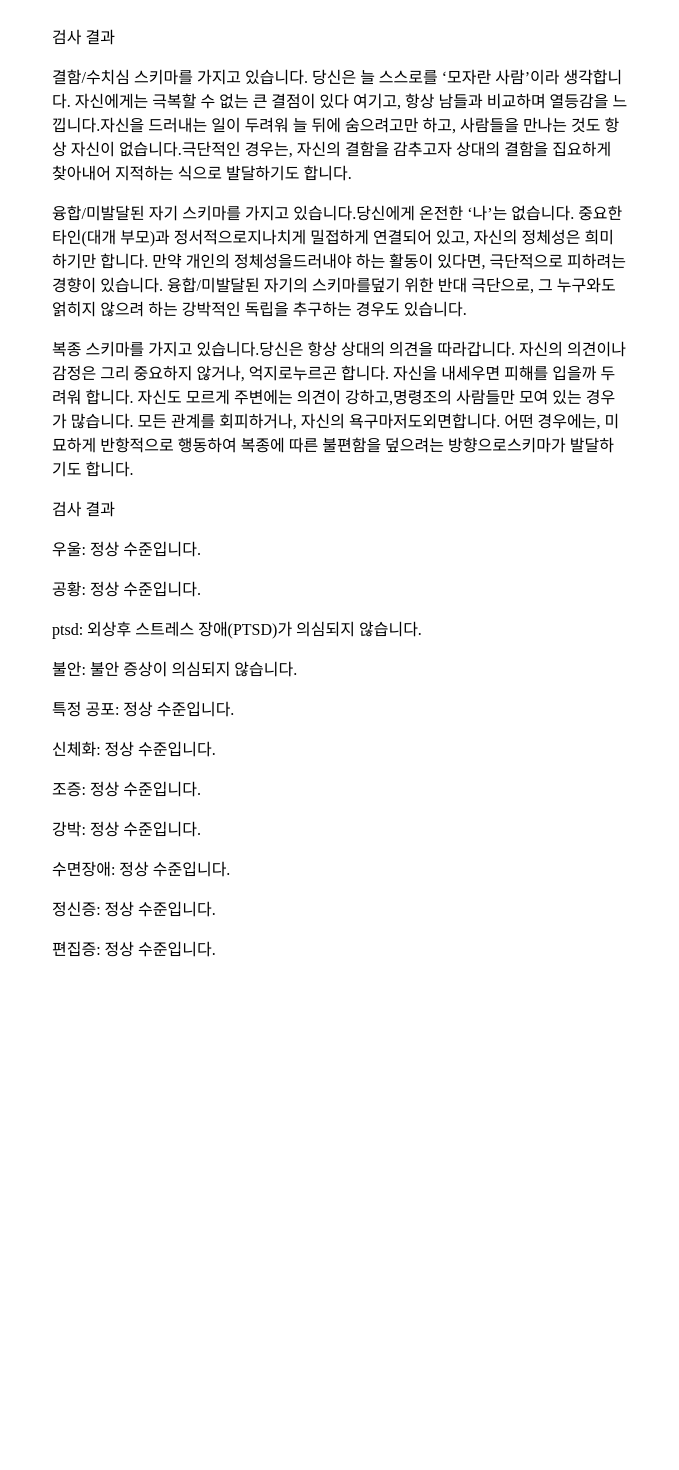
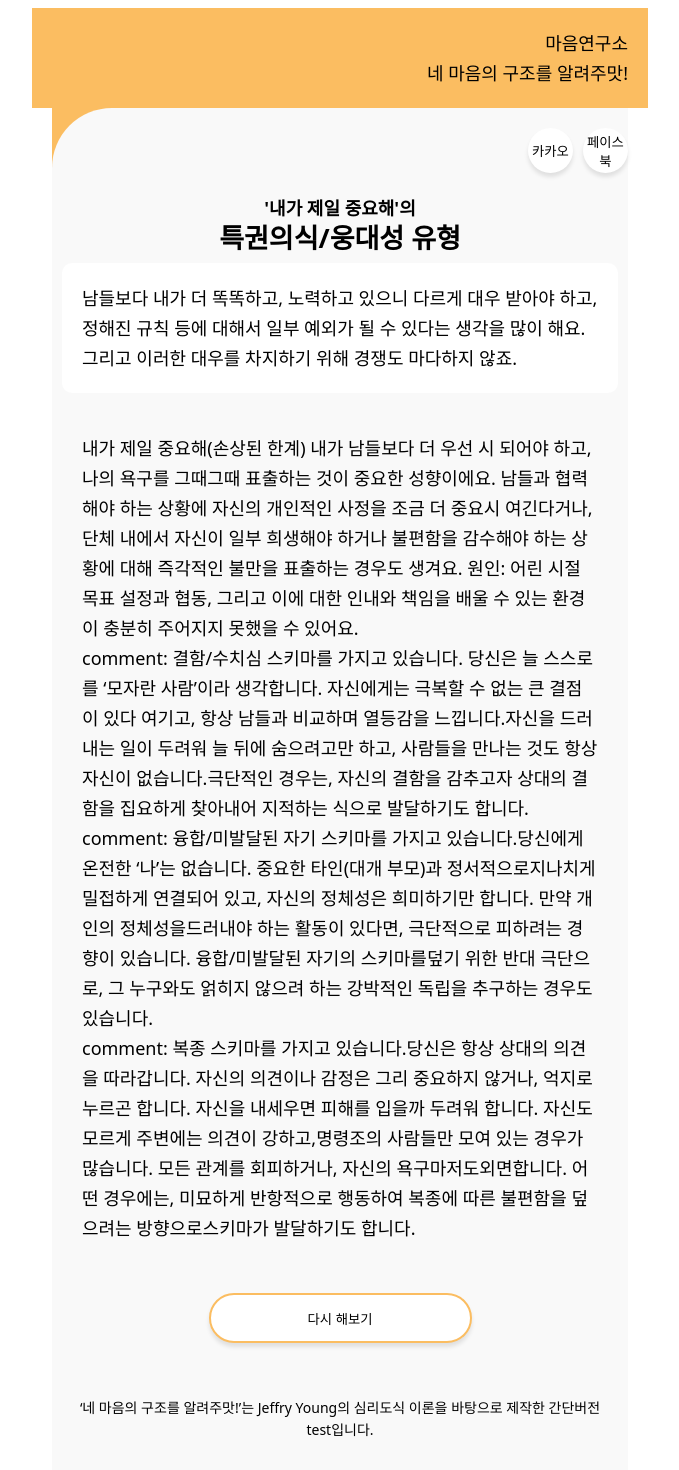
Before and after one commit to vyekahs/mhsq_min, a SvelteKit app: page /result in a window 1280 px wide. Shown: the top 1470 px of the page, without its empty margins (300-979 px from the left). Before the commit the page ends 984 px from the top, so only its background shows below. Built offline with nearby package versions, Linux system fonts and the light colour scheme.

Commit message:
feat: add page

```diff
--- /dev/null
+++ b/src/component/bottom_discription/bottom_discription.svelte
@@ -0,0 +1,14 @@
+<div>
+    <p class="testDiscription">‘네 마음의 구조를 알려주맛!’는 Jeffry Young의 심리도식 이론을 바탕으로 제작한 간단버전 test입니다. </p>
+</div>
+<style scoped>
+    .testDiscription {
+        font-family: Noto Sans;
+        font-size: 14px;
+        font-weight: 400;
+        line-height: 22px;
+        letter-spacing: 0em;
+        text-align: center;
+        padding: 20px;
+    }
+</style>
--- a/src/routes/+layout.svelte
+++ b/src/routes/+layout.svelte
@@ -9,6 +9,6 @@
     display: flex;
     flex-direction: column;
     align-items: center;
-    justify-content: center;
+    /* justify-content: center; */
   }
 </style>
--- a/src/routes/+page.svelte
+++ b/src/routes/+page.svelte
@@ -1,34 +1,117 @@
+<script>
+  import BottomDiscription from "../component/bottom_discription/bottom_discription.svelte";
+</script>
 
-<div class="main">
-  <h1>검사 시작</h1>
-  <p>검사를 시작하시겠습니까?</p>
-  <p>검사는 약 10분 정도 소요됩니다.</p>
-
-  <a href="/survey" class="start-button">검사 시작하기</a>
-  <p>검사 결과는 <a href="/result">여기</a>에서 확인하실 수 있습니다.</p>
-</div>
+<body class="main">
+  <header>
+    <div>
+      <h4>마음연구소</h4>
+      <h2>네 마음의 구조를 알려주맛!</h2>
+    </div>
+  </header>
+  <section class="aa">
+    <section class="bb">
+      <img src="src/images/mask_group.svg" alt="landing" />
+      <div class="group">
+      <a href="/survey" class="start-button">시작하기</a>
+      <BottomDiscription />
+      <a href="/survey" class="company">마음연구소는?</a>
+    </div>
+    </section>
+  </section>
+</body>
 
 
 <style>
+  * {
+    margin: 0;
+    padding: 0;
+  }
   .main {
+    display: flex;
+    flex-direction: column;
+    height: 100vh;
+  }
+  header {
     display: flex;
     flex-direction: column;
     align-items: center;
     justify-content: center;
-    height: 100vh;
+    width: 100%;
+    height: 40%;
+    background-color: #FBBD61;
+  }
+  header div {
+    display: flex;
+    flex-direction: column;
+    align-items: center;
+    gap: 10px;
+    margin-top: 10%;
+  }
+  section {
+    display: flex;
+    flex-direction: column;
+    align-items: center;
+    justify-content: space-around;
+    width: 100%;
+    height: 100%;
+    background-color: #F9F9F9;
+    border-radius: 60px 0px 0px 0px;
+  }
+  .aa {
+    background-color: #FBBD61;
+    border-radius: 0px 0px 0px 0px;
+  }
+  .bb {
+    margin-bottom: 10px;
+    padding: 20px 0;
+
+  }
+  .bb img {
+    width: 80%;
+    margin: 10px 0;
+  }
+  .group {
+    display: flex;
+    flex-direction: column;
+    align-items: center;
+    justify-content: center;
   }
   .start-button {
-    display: inline-block;
-    padding: 10px 20px;
-    background-color: #007bff;
-    color: white;
+    display: flex;
+    justify-content: center;
+    align-items: center;
+    background-color: #FBBD61;
+    border-radius: 30px;
+    color: black;
+    text-decoration: none;
+    width: 274px;
+    height: 60px;
+    box-shadow: 0px 4px 4px 0px #0000001A;
+    font-family: Noto Sans;
+    font-size: 20px;
+    font-weight: 700;
+    line-height: 27px;
+    letter-spacing: 0em;
     text-align: center;
-    border-radius: 4px;
+
+  }
+  .company {
+    display: flex;
+    justify-content: center;
     text-decoration: none;
-    font-weight: bold;
-  }
+    align-items: center;
+    width: 132px;
+    height: 38px;
+    border-radius: 30px;
+    border: 2px solid #FBBD61;
+    color:  #4A4141;
+    font-family: Noto Sans;
+    font-size: 16px;
+    font-weight: 400;
+    line-height: 22px;
+    letter-spacing: 0em;
+    text-align: center;
 
-  .start-button:hover {
-    background-color: #0056b3;
   }
 </style>
--- a/src/routes/result/+page.svelte
+++ b/src/routes/result/+page.svelte
@@ -1,5 +1,5 @@
 <script>
-  import { goto } from "$app/navigation";
+  import BottomDiscription from "../../component/bottom_discription/bottom_discription.svelte";
   import { answer } from "../store/answer_data";
   import { calculate } from "./schema_calculate";
   import { createComment } from "./schema_comment";
@@ -17,18 +17,134 @@
   const aaa = calculate(aa);
   const comment = createComment(aaa);
 
-  const bb = [1,1,1,1,1,1,1,1,1,1,1,1,1,1,1,1,1,1,1,1,1,1,1,1,1,1,1,1,1,1,1,1,1,1,1,1,1,1,1,1]
-  const bbb = symptomsCalculate(bb, 'male');
-  const comment2 = cutoff(bbb);
+  // const bb = [1,1,1,1,1,1,1,1,1,1,1,1,1,1,1,1,1,1,1,1,1,1,1,1,1,1,1,1,1,1,1,1,1,1,1,1,1,1,1,1]
+  // const bbb = symptomsCalculate(bb, 'male');
+  // const comment2 = cutoff(bbb);
 </script>
+<body>
+  <header>
+    <p>마음연구소</p>
+    <p>네 마음의 구조를 알려주맛!</p>
+  </header>
+<section class="aa">
+  <section>
+  <div class="link">
+    <button> 카카오</button>
+    <button> 페이스북</button>
+  </div>
+  <h4>'내가 제일 중요해'의</h4>
+  <h2>특권의식/웅대성 유형</h2>
+  <div class="main">
+    <p>
+      남들보다 내가 더 똑똑하고, 노력하고 있으니 다르게 대우 받아야 하고, 정해진 규칙 등에 대해서 일부 예외가 될 수 있다는 생각을 많이 해요. 그리고 이러한 대우를 차지하기 위해 경쟁도 마다하지 않죠.
+    </p>
+  </div>
+  <div class="other">
+    내가 제일 중요해(손상된 한계)
+    내가 남들보다 더 우선 시 되어야 하고, 나의 욕구를 그때그때 표출하는 것이 중요한 성향이에요. 남들과 협력해야 하는 상황에 자신의 개인적인 사정을 조금 더 중요시 여긴다거나, 단체 내에서 자신이 일부 희생해야 하거나 불편함을 감수해야 하는 상황에 대해 즉각적인 불만을 표출하는 경우도 생겨요.
+    원인: 어린 시절 목표 설정과 협동, 그리고 이에 대한 인내와 책임을 배울 수 있는 환경이 충분히 주어지지 못했을 수 있어요.
+    {#each comment as c}
+    <br />
+    comment: {c}
+    {/each}
+  </div>
+  <div class="reply">
+    <button> 다시 해보기</button>
+  </div>
+ <BottomDiscription />
+</section>
+</section>
+</body>
+<style>
+  * {
+  margin: 0;
+  padding: 0;
 
-<div>
-  <p>검사 결과</p>
-  {#each comment as c}
-  <p>{c}</p>
-  {/each}
-  <p>검사 결과</p>
-  {#each comment2 as c}
-  <p>{c[0]+": "+c[1]}</p>
-  {/each}
-</div>
+  }
+body {
+  display: flex;
+  flex-direction: column;
+  align-items: center;
+  justify-content: center;
+  width: 100%;
+  font-family: Noto Sans;
+  font-size: 18px;
+  font-weight: 400;
+  line-height: 30px;
+  letter-spacing: 0em;
+  text-align: left;
+}
+header {
+  display: flex;
+  flex-direction: column;
+  align-items: flex-end;
+  width: 100%;
+  padding: 20px;
+  background-color: #FBBD61;
+
+}
+.aa {
+  background-color: #FBBD61;
+  border-radius: 0px 0px 0px 0px;
+}
+section {
+  display: flex;
+  flex-direction: column;
+  align-items: center;
+  justify-content: center;
+  width: 100%;
+  background-color: #F9F9F9;
+  border-radius: 60px 0px 0px 0px;
+}
+.link {
+  display: flex;
+  flex-direction: row;
+  justify-content: flex-end;
+  width: 100%;
+  gap: 10px;
+  padding: 20px;
+}
+.link button {
+  box-shadow: 0px 4px 4px 0px #0000001A;
+  border: 0;
+  border-radius: 50%;
+  background-color: #fff;
+  width: 45px;
+  height: 45px;
+}
+.main {
+  display: flex;
+  flex-direction: column;
+  align-items: center;
+  justify-content: center;
+  background-color: white;
+  border-radius: 10px;
+  padding: 20px;
+  margin: 10px;
+}
+.other {
+  display: flex;
+  flex-direction: column;
+  align-items: center;
+  justify-content: center;
+  padding: 20px;
+  margin: 10px;
+}
+.reply {
+  display: flex;
+  justify-content: center;
+  width: 100%;
+  margin: 20px;
+
+}
+.reply button {
+  border: 2px solid #FBBD61;
+  background-color: #FfFfFf;
+  border-radius: 50px;
+  width: 263px;
+  height: 50px;
+  box-shadow: 0px 4px 4px 0px #0000001A;
+
+}
+
+</style>
```
Also changed, not shown: src/images/mask_group.png (added), src/images/mask_group.svg (added).
